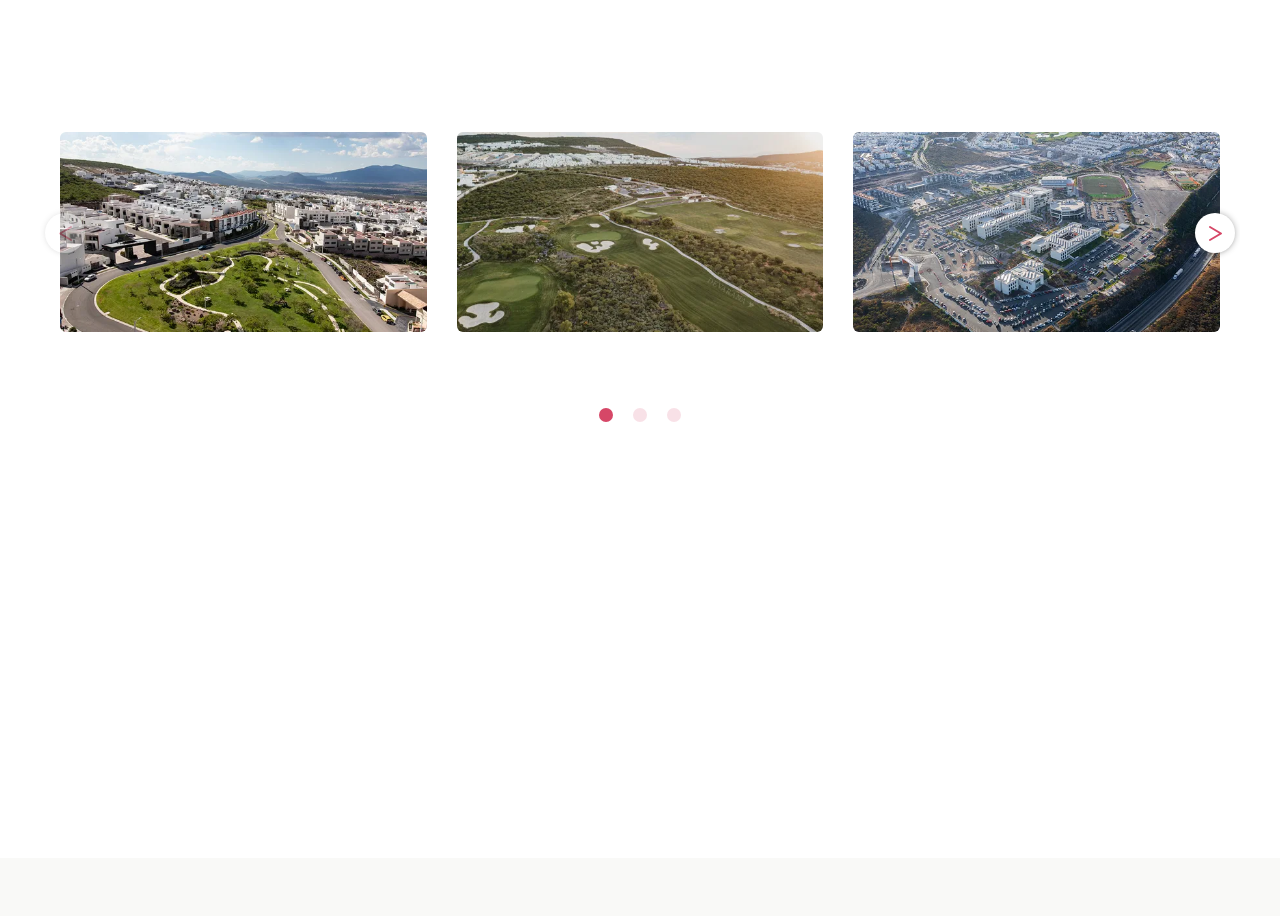
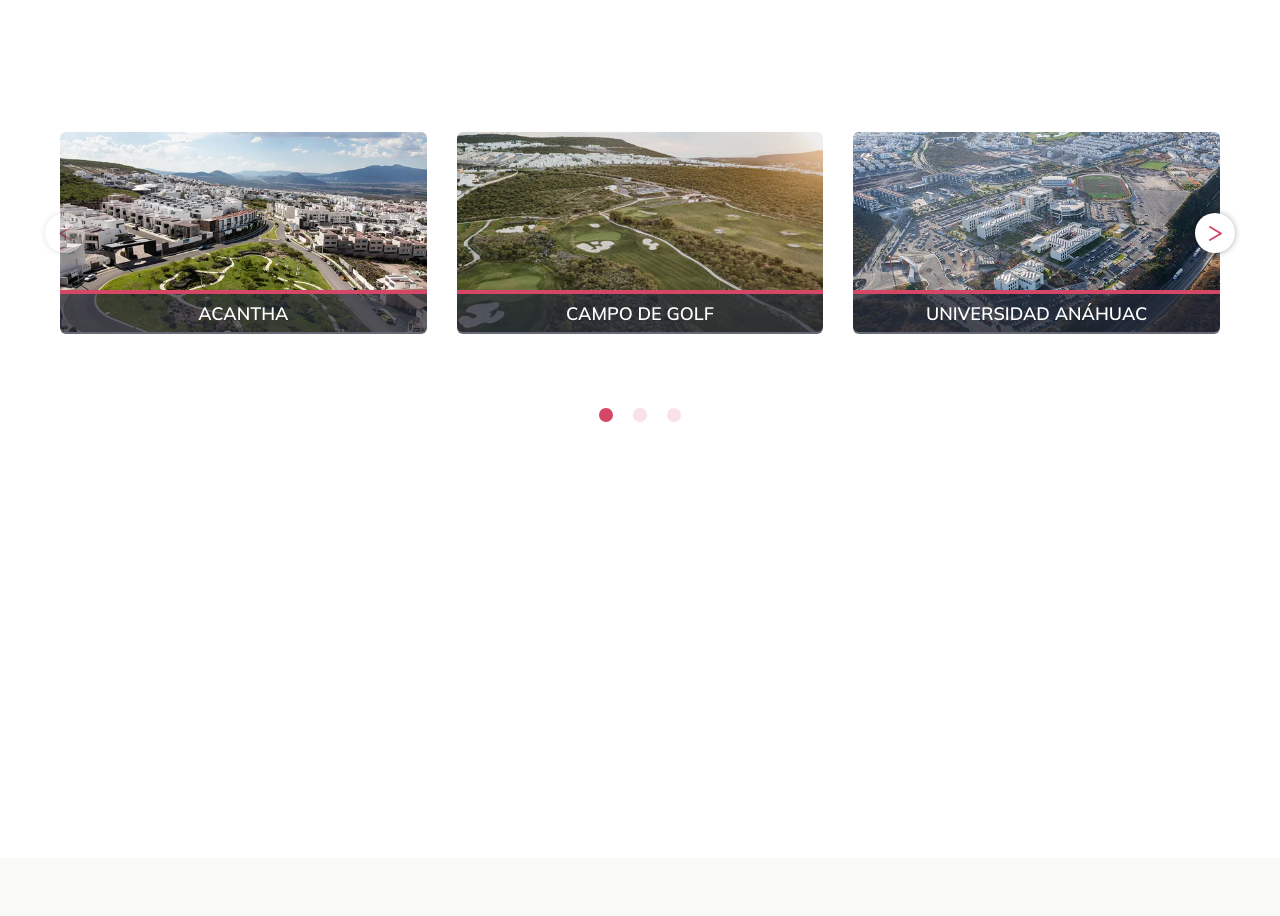
Before and after one commit to AbrahamDevarana/royalview_next, a Next.js app: page /ubicacion in a window 1280 px wide. Shown: the part 1120-2036 px from the top of the page. Built offline with nearby package versions, Linux system fonts and the light colour scheme.

Commit message:
Pequeños ajustes

```diff
--- a/components/Form.jsx
+++ b/components/Form.jsx
@@ -4,7 +4,7 @@
 import { ValidateEmail } from "../utils/emailValidate";
 import Gracias from "./modals/Gracias";
 
-export default function Form({}) {
+export default function Form({text}) {
 
     const [disabled, setDisabled] = useState(false)
     const [loading, setLoading] = useState(false)
@@ -94,7 +94,7 @@
     return(
         <>
         <form className="py-20 px-5 m-auto w-full" onSubmit={handleSubmit} onChange={handleChange}>
-            <h2 className="text-white text-4xl text-center py-6">Ponte en contacto con nosotros</h2>
+            <h2 className={`text-white  text-center py-6 ${text ? 'text-[40px]' : 'text-4xl' }`}>{` ${ text ? '¡Contáctanos, será un placer atenderte!' : 'Ponte en contacto con nosotros'}`}</h2>
             <div className="max-w-md mx-auto">
                 <input type="text" name="nombre" defaultValue={nombre} className="font-mulish placeholder:text-gray-400 text-white border-0 border-b-2 block w-full bg-transparent my-5 py-1 focus-visible:outline-none"  placeholder="Nombre"/>
                 <input type="tel" name="telefono" defaultValue={telefono} className="font-mulish placeholder:text-gray-400 text-white border-0 border-b-2 block w-full bg-transparent my-5 py-1 focus-visible:outline-none"  placeholder="Teléfono"/>
--- a/components/sliders/GaleriaUbicacion.jsx
+++ b/components/sliders/GaleriaUbicacion.jsx
@@ -43,7 +43,7 @@
         >
             <SwiperSlide>
                 <div className="relative lg:py-[140px] py-10">
-                    <div className="relative overflow-hidden group">
+                    <div className="relative">
                         <Image
                             src={banner1}
                             alt="Acantha Zibatá"
@@ -52,7 +52,7 @@
                             className="object-cover rounded-md"
                             placeholder="blur"
                         />
-                        <div className="absolute w-full group-hover:bottom-1 -bottom-40 bg-royal-midnight bg-opacity-70 border-t-4 border-royal-pink transition-all duration-500 ease-in-out  rounded-b-md">
+                        <div className="absolute w-full bottom-1 bg-royal-midnight bg-opacity-70 border-t-4 border-royal-pink transition-all duration-500 ease-in-out  rounded-b-md">
                             <p className="text-white text-center py-2 font-semibold uppercase lg:text-base text-sm">ACANTHA</p>
                         </div>
                     </div>
@@ -60,7 +60,7 @@
             </SwiperSlide>
             <SwiperSlide>
                 <div className="relative lg:py-[140px] py-10">
-                    <div className="relative overflow-hidden group">
+                    <div className="relative">
                         <Image
                             src={banner2}
                             alt="Campo de Golf Zibatá"
@@ -69,7 +69,7 @@
                             className="object-cover rounded-md"
                             placeholder="blur"
                         />
-                        <div className="absolute w-full group-hover:bottom-1 -bottom-40 bg-royal-midnight bg-opacity-70 border-t-4 border-royal-pink transition-all duration-500 ease-in-out  rounded-b-md">
+                        <div className="absolute w-full bottom-1 bg-royal-midnight bg-opacity-70 border-t-4 border-royal-pink transition-all duration-500 ease-in-out  rounded-b-md">
                             <p className="text-white text-center py-2 font-semibold uppercase lg:text-base text-sm">Campo de golf</p>
                         </div>
                     </div>
@@ -77,7 +77,7 @@
             </SwiperSlide>
             <SwiperSlide>
                 <div className="relative lg:py-[140px] py-10">
-                    <div className="relative overflow-hidden group">
+                    <div className="relative">
                         <Image
                             src={banner3}
                             alt="Universidad Anáhuac Zibatá"
@@ -86,7 +86,7 @@
                             className="object-cover rounded-md"
                             placeholder="blur"
                         />
-                        <div className="absolute w-full group-hover:bottom-1 -bottom-40 bg-royal-midnight bg-opacity-70 border-t-4 border-royal-pink transition-all duration-500 ease-in-out  rounded-b-md">
+                        <div className="absolute w-full bottom-1 bg-royal-midnight bg-opacity-70 border-t-4 border-royal-pink transition-all duration-500 ease-in-out  rounded-b-md">
                             <p className="text-white text-center py-2 font-semibold uppercase lg:text-base text-sm">Universidad Anáhuac</p>
                         </div>
                     </div>
@@ -94,7 +94,7 @@
             </SwiperSlide>
             <SwiperSlide>
                 <div className="relative lg:py-[140px] py-10">
-                    <div className="relative overflow-hidden group">
+                    <div className="relative">
                         <Image
                             src={banner4}
                             alt="Plaza Xentric Zibatá"
@@ -103,7 +103,7 @@
                             className="object-cover rounded-md"
                             placeholder="blur"
                         />
-                        <div className="absolute w-full group-hover:bottom-1 -bottom-40 bg-royal-midnight bg-opacity-70 border-t-4 border-royal-pink transition-all duration-500 ease-in-out  rounded-b-md">
+                        <div className="absolute w-full bottom-1 bg-royal-midnight bg-opacity-70 border-t-4 border-royal-pink transition-all duration-500 ease-in-out  rounded-b-md">
                             <p className="text-white text-center py-2 font-semibold uppercase lg:text-base text-sm">Plaza Xentric</p>
                         </div>
                     </div>
@@ -111,7 +111,7 @@
             </SwiperSlide>
             <SwiperSlide>
                 <div className="relative lg:py-[140px] py-10">
-                    <div className="relative overflow-hidden group">
+                    <div className="relative">
                         <Image
                             src={banner5}
                             alt="Paseo Zibatá"
@@ -120,7 +120,7 @@
                             className="object-cover rounded-md"
                             placeholder="blur"
                         />
-                    <div className="absolute w-full group-hover:bottom-1 -bottom-40 bg-royal-midnight bg-opacity-70 border-t-4 border-royal-pink transition-all duration-500 ease-in-out  rounded-b-md">
+                    <div className="absolute w-full bottom-1 bg-royal-midnight bg-opacity-70 border-t-4 border-royal-pink transition-all duration-500 ease-in-out  rounded-b-md">
                         <p className="text-white text-center py-2 font-semibold uppercase lg:text-base text-sm">PLAZA PASEO ZIBATÁ</p>
                     </div>
                     </div>
--- a/pages/contacto.jsx
+++ b/pages/contacto.jsx
@@ -17,7 +17,7 @@
                     <div className="col-span-2 lg:col-span-1"></div>
                     <div className="col-span-2 lg:col-span-1">
                         <div className="flex justify-between align-middle h-screen">
-                            <Form />
+                            <Form text={"¡Contáctanos, será un placer atenderte!"} />
                         </div>
                     </div>
                 </div>
```
